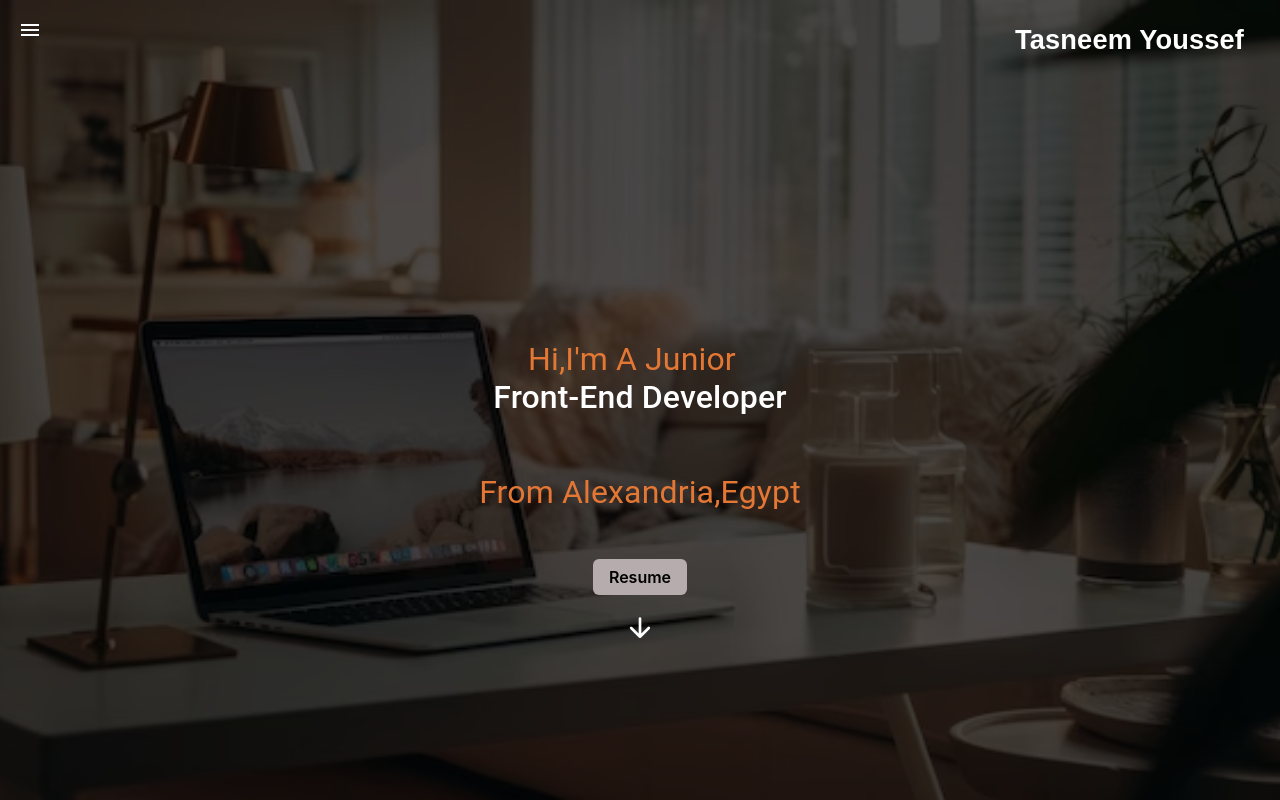
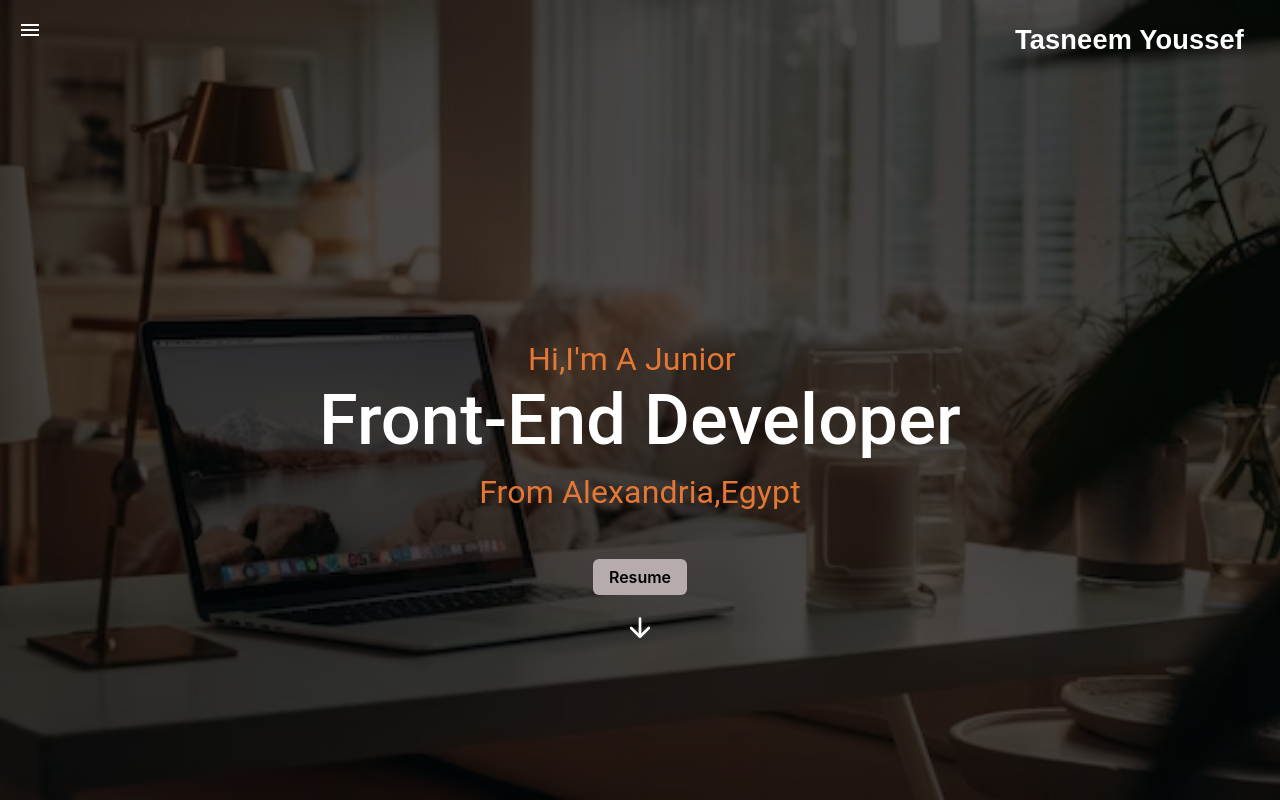
Before and after one commit to Nemo97-76/portfolio-v1, a React (Create React App) app: page / in a window 1280 px wide. Shown: the top 800 px of the page. Built offline with nearby package versions, Linux system fonts and the light colour scheme.

Commit message:
Update typer.js

```diff
--- a/src/components/typer.js
+++ b/src/components/typer.js
@@ -19,7 +19,7 @@ function Typer() {
   }, []);
   return (
     <div className="typer">
-      <span ref={el} style={{ fontSize: "2rem" }} />
+      <span ref={el} style={{ fontSize: "5.5vw" }} />
     </div>
   );
 }
```
